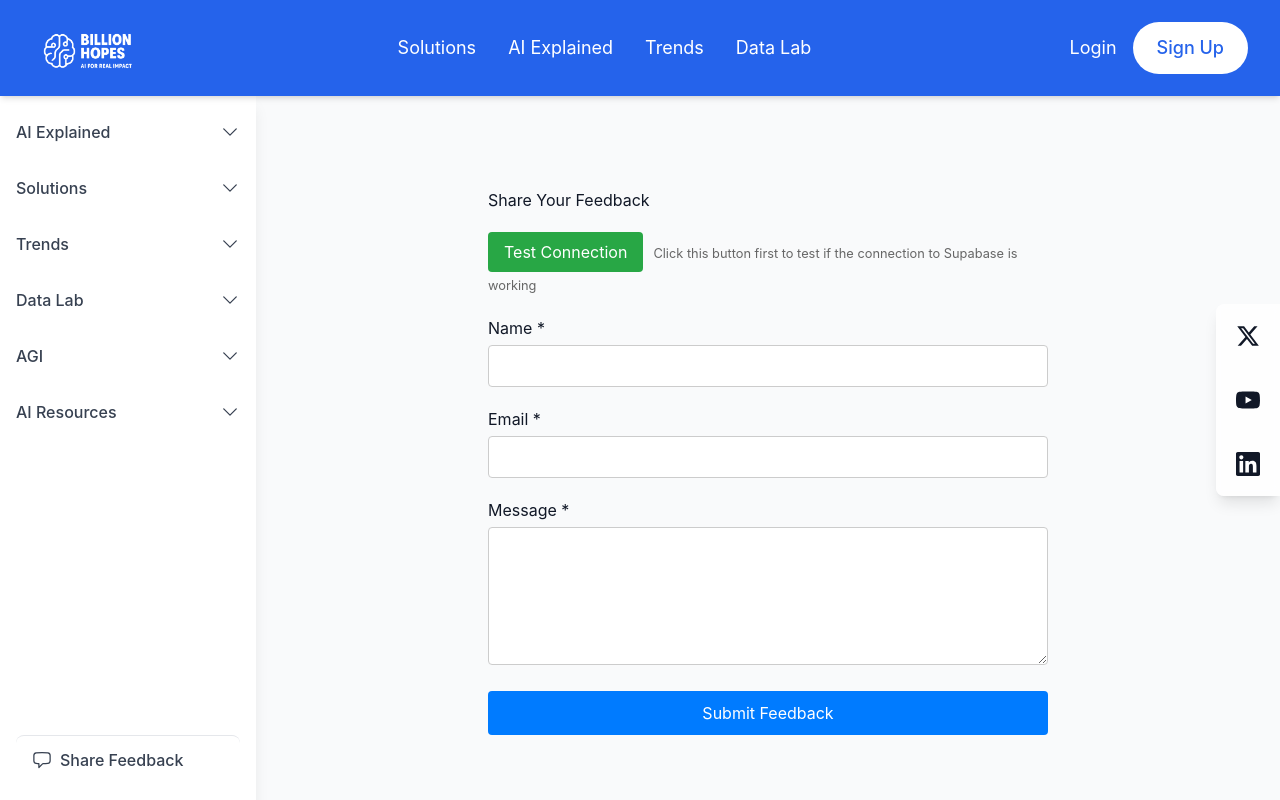
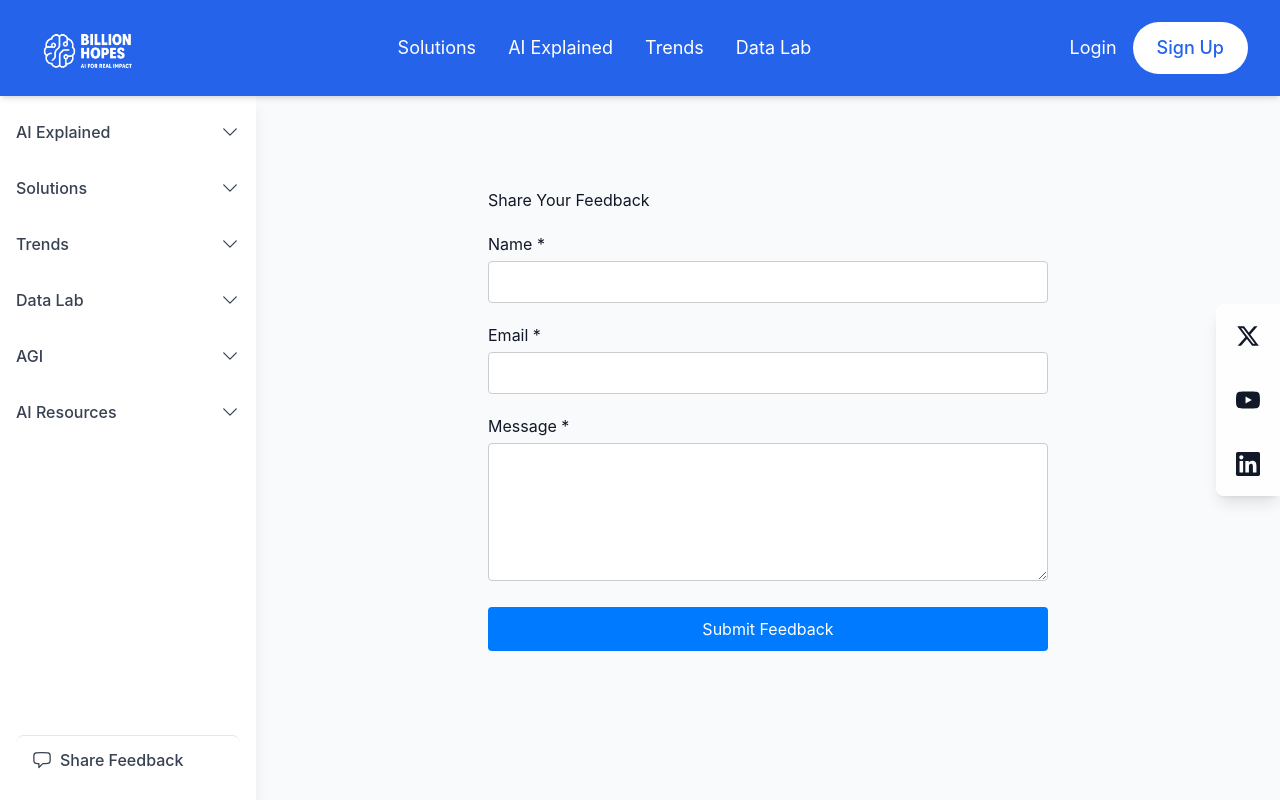
Before and after one commit to Rickyk19/my-ai-website, a React (Create React App) app in the folder billion-hopes/: page /feedback in a window 1280 px wide. Shown: the top 800 px of the page. Built offline with nearby package versions, Linux system fonts and the light colour scheme.

Commit message:
Everything is working - saving this version

```diff
--- a/billion-hopes/src/pages/Feedback.tsx
+++ b/billion-hopes/src/pages/Feedback.tsx
@@ -21,39 +21,7 @@ const Feedback: React.FC = () => {
   }>({ type: null, message: '' });
   const [isSubmitting, setIsSubmitting] = useState(false);
 
-  const testConnection = async () => {
-    try {
-      console.log('Testing connection to Supabase...');
 
-      // Try direct fetch to Supabase REST API
-      const response = await fetch('https://ahvxqultshujqtmbkjpy.supabase.co/rest/v1/feedback?select=id&limit=1', {
-        method: 'GET',
-        headers: {
-          'apikey': 'eyJhbGciOiJIUzI1NiIsInR5cCI6IkpXVCJ9.eyJpc3MiOiJzdXBhYmFzZSIsInJlZiI6ImFodnhxdWx0c2h1anF0bWJranB5Iiwicm9sZSI6ImFub24iLCJpYXQiOjE3NTAyMzg0MzAsImV4cCI6MjA2NTgxNDQzMH0.jmt8gXVzqeNw0vtdSNAJDTOJAnda2HG4GA1oJyWr5dQ',
-          'Authorization': 'Bearer eyJhbGciOiJIUzI1NiIsInR5cCI6IkpXVCJ9.eyJpc3MiOiJzdXBhYmFzZSIsInJlZiI6ImFodnhxdWx0c2h1anF0bWJranB5Iiwicm9sZSI6ImFub24iLCJpYXQiOjE3NTAyMzg0MzAsImV4cCI6MjA2NTgxNDQzMH0.jmt8gXVzqeNw0vtdSNAJDTOJAnda2HG4GA1oJyWr5dQ',
-          'Content-Type': 'application/json'
-        }
-      });
-
-      if (!response.ok) {
-        throw new Error(`HTTP ${response.status}: ${response.statusText}`);
-      }
-
-      const data = await response.json();
-      console.log('Direct fetch successful:', data);
-
-      setStatus({
-        type: 'success',
-        message: 'Direct API connection successful! You can now try submitting feedback.'
-      });
-    } catch (err: any) {
-      console.error('Direct fetch failed:', err);
-      setStatus({
-        type: 'error',
-        message: `Direct API test failed: ${err.message}`
-      });
-    }
-  };
 
   const handleChange = (
     e: React.ChangeEvent<HTMLInputElement | HTMLTextAreaElement>
@@ -121,27 +89,7 @@ const Feedback: React.FC = () => {
     <div style={{ maxWidth: '600px', margin: '40px auto', padding: '20px' }}>
       <h1 style={{ marginBottom: '20px' }}>Share Your Feedback</h1>
 
-      {/* Test Connection Button */}
-      <div style={{ marginBottom: '20px' }}>
-        <button
-          type="button"
-          onClick={testConnection}
-          style={{
-            padding: '8px 16px',
-            backgroundColor: '#28a745',
-            color: 'white',
-            border: 'none',
-            borderRadius: '4px',
-            cursor: 'pointer',
-            marginRight: '10px'
-          }}
-        >
-          Test Connection
-        </button>
-        <small style={{ color: '#666' }}>
-          Click this button first to test if the connection to Supabase is working
-        </small>
-      </div>
+
 
       {status.type && (
         <div
```
